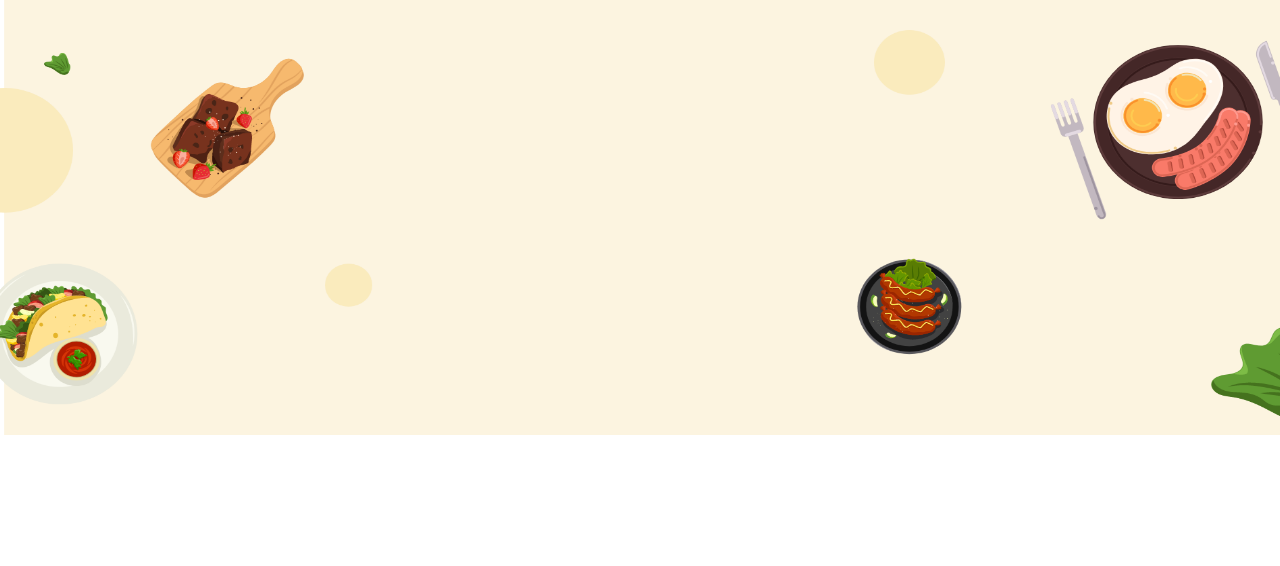
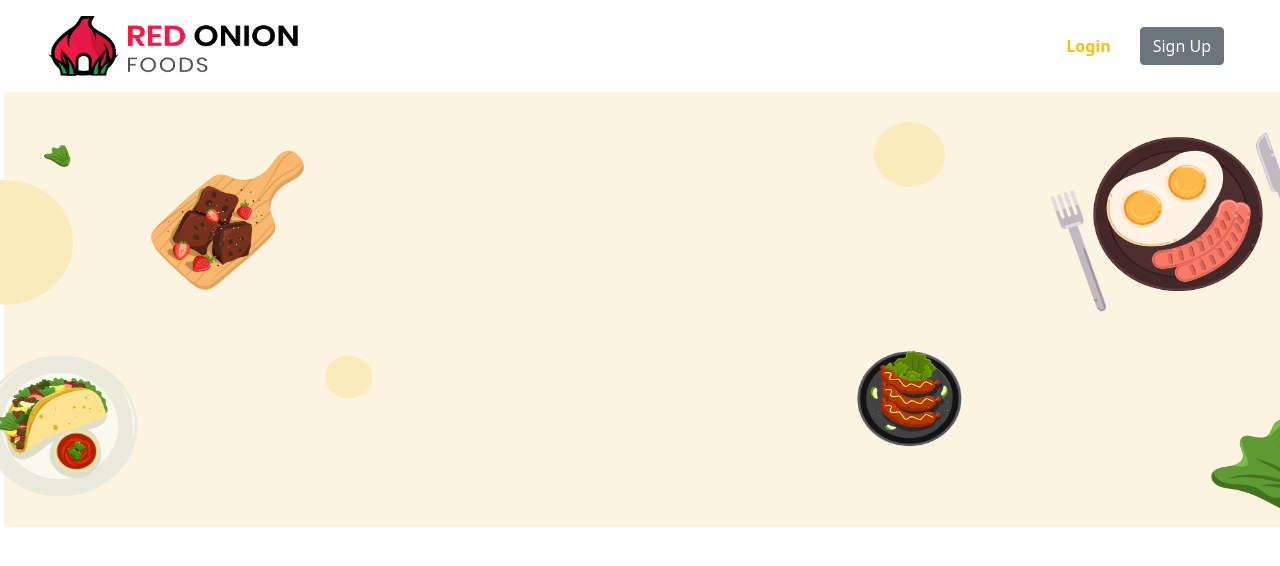
Before and after one commit to Samsuddin-Shohan/jaflong, a React (Create React App) app: page /home in a window 1280 px wide. Shown: the top 566 px of the page. Built offline with nearby package versions, Linux system fonts and the light colour scheme.

Commit message:
nav almost completed

```diff
--- a/src/App.js
+++ b/src/App.js
@@ -3,10 +3,12 @@ import './App.css';
 import { BrowserRouter } from 'react-router-dom';
 import { Route } from 'react-router-dom';
 import Home from './Components/Home/Home';
+import Login from './Components/Login/Login/Login';
+import Registration from './Components/Login/Registration/Registration';
 
 function App() {
   return (
-    <div className="App">
+    <div >
 
       <BrowserRouter>
         <Route exact path={`/`}>
@@ -15,6 +17,12 @@ function App() {
          <Route path={`/home`}>
             <Home></Home>
          </Route>
+         <Route path={`/login`}>
+          <Login></Login>
+         </Route>
+         <Route path={`/signup`}>
+          <Registration></Registration>
+         </Route>
 
       </BrowserRouter>
     </div>
--- a/src/Components/Home/Home.js
+++ b/src/Components/Home/Home.js
@@ -1,9 +1,11 @@
 import React from 'react';
 import Header from '../Header/Header';
+import NavBar from '../NavBar/NavBar';
 
 const Home = () => {
     return (
         <div>
+            <NavBar></NavBar>
             <Header></Header>
         </div>
     );
--- /dev/null
+++ b/src/Components/NavBar/NavBar.css
@@ -0,0 +1,4 @@
+#main-logo {
+  width: 250px;
+  height: 60px;
+}
--- a/src/Components/NavBar/NavBar.js
+++ b/src/Components/NavBar/NavBar.js
@@ -1,9 +1,24 @@
 import React from 'react';
+import { Link } from 'react-router-dom';
+import logo from '../../assets/logo2.png';
+import './NavBar.css'
 
 const NavBar = () => {
     return (
-        <div>
-
+        <div className='my-3 d-flex justify-content-between align-items-center'>
+           <div className='ms-5'>
+            <Link to={`/`}>
+                <img id='main-logo' src={logo} alt="" />
+            </Link>
+           </div>
+           <div className='me-5'>
+            <Link to={`/login`}>
+                <button className='btn btn-secondary-outline mx-2 fw-bolder text-warning'>Login</button>
+            </Link>
+            <Link to={`/signup`}>
+                <button className='btn btn-secondary mx-2'>Sign Up</button>
+            </Link>
+           </div>
         </div>
     );
 };
```
